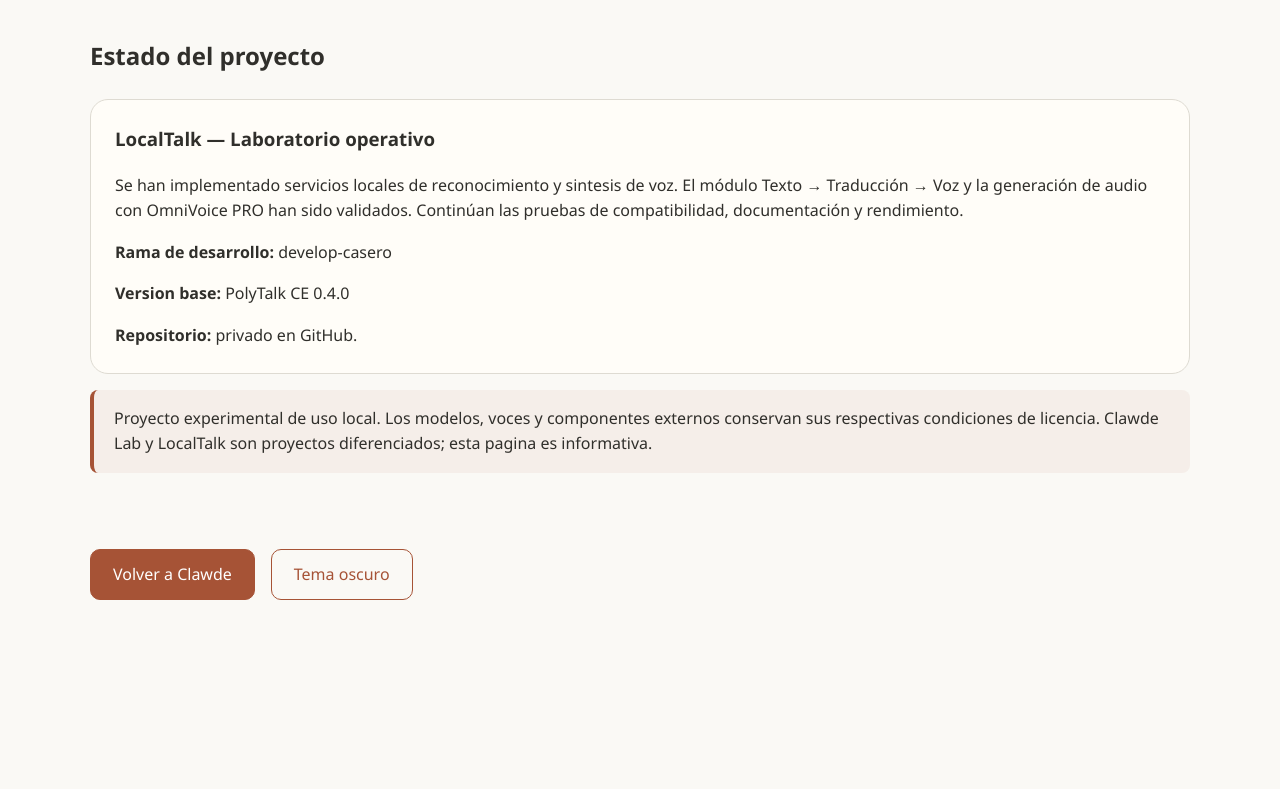
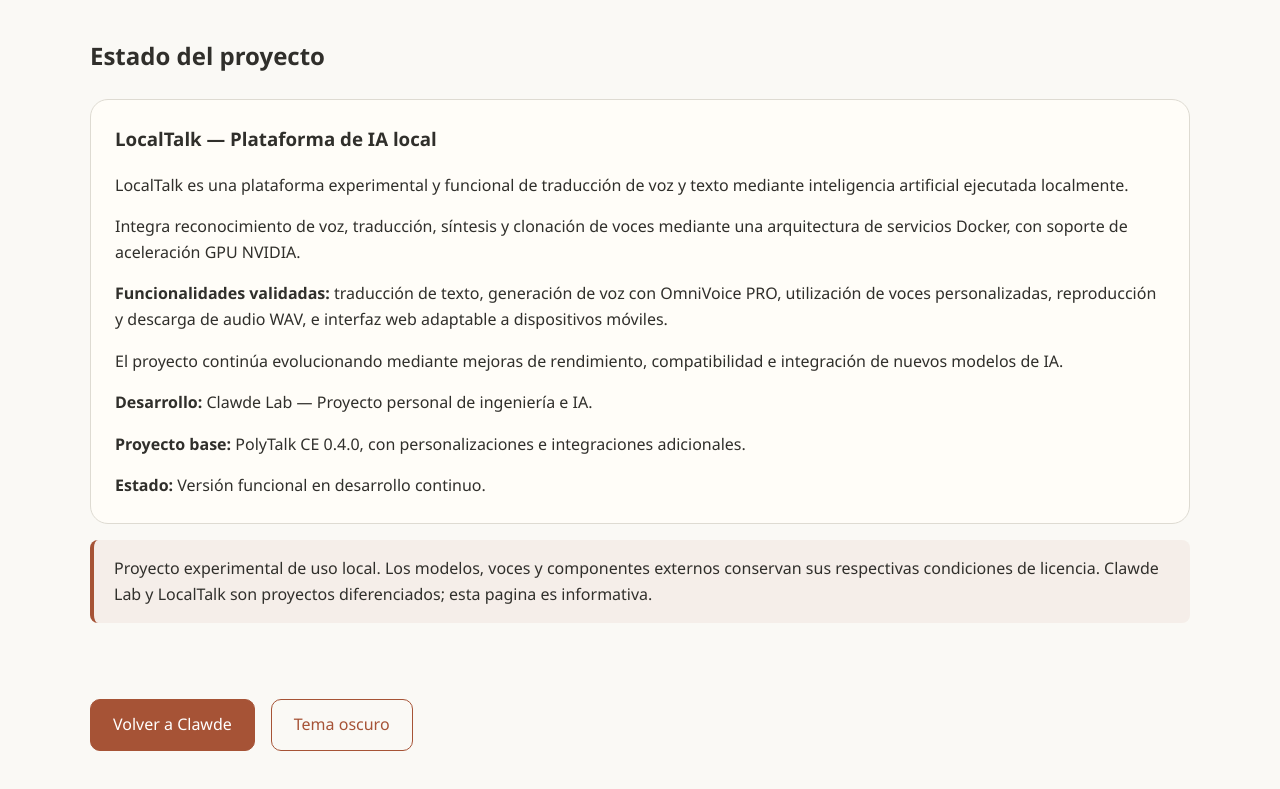
Before and after one commit to pamunoz-des/clawde, a plain HTML site: page workspace/sitios/clawde/localtalk/index.html in a window 1280 px wide. Shown: the part 2665-3454 px from the top of the page. Before the commit the page ends 3325 px from the top, so only its background shows below. Drawn offline with Linux system fonts and the light colour scheme.

Commit message:
Actualizar estado y descripcion tecnica de LocalTalk

```diff
--- a/workspace/sitios/clawde/localtalk/index.html
+++ b/workspace/sitios/clawde/localtalk/index.html
@@ -174,13 +174,30 @@
     <section id="desarrollo" class="project-section">
       <h2>Estado del proyecto</h2>
       <div class="card">
-        <h3>LocalTalk — Laboratorio operativo</h3>
-        <p>Se han implementado servicios locales de reconocimiento y sintesis de voz.
-        El módulo Texto → Traducción → Voz y la generación de audio con OmniVoice PRO han sido validados. Continúan las pruebas de compatibilidad, documentación y rendimiento.</p>
-        <p><strong>Rama de desarrollo:</strong> develop-casero</p>
-        <p><strong>Version base:</strong> PolyTalk CE 0.4.0</p>
-        <p><strong>Repositorio:</strong> privado en GitHub.</p>
-      </div>
+        <h3>LocalTalk — Plataforma de IA local</h3>
+<p>
+  LocalTalk es una plataforma experimental y funcional de traducción
+  de voz y texto mediante inteligencia artificial ejecutada localmente.
+</p>
+<p>
+  Integra reconocimiento de voz, traducción, síntesis y clonación
+  de voces mediante una arquitectura de servicios Docker,
+  con soporte de aceleración GPU NVIDIA.
+</p>
+<p>
+  <strong>Funcionalidades validadas:</strong> traducción de texto,
+  generación de voz con OmniVoice PRO, utilización de voces
+  personalizadas, reproducción y descarga de audio WAV,
+  e interfaz web adaptable a dispositivos móviles.
+</p>
+<p>
+  El proyecto continúa evolucionando mediante mejoras de rendimiento,
+  compatibilidad e integración de nuevos modelos de IA.
+</p>
+<p><strong>Desarrollo:</strong> Clawde Lab — Proyecto personal de ingeniería e IA.</p>
+<p><strong>Proyecto base:</strong> PolyTalk CE 0.4.0, con personalizaciones e integraciones adicionales.</p>
+<p><strong>Estado:</strong> Versión funcional en desarrollo continuo.</p>
+</div>
       <p class="project-note">
         Proyecto experimental de uso local. Los modelos, voces y componentes
         externos conservan sus respectivas condiciones de licencia.
```
